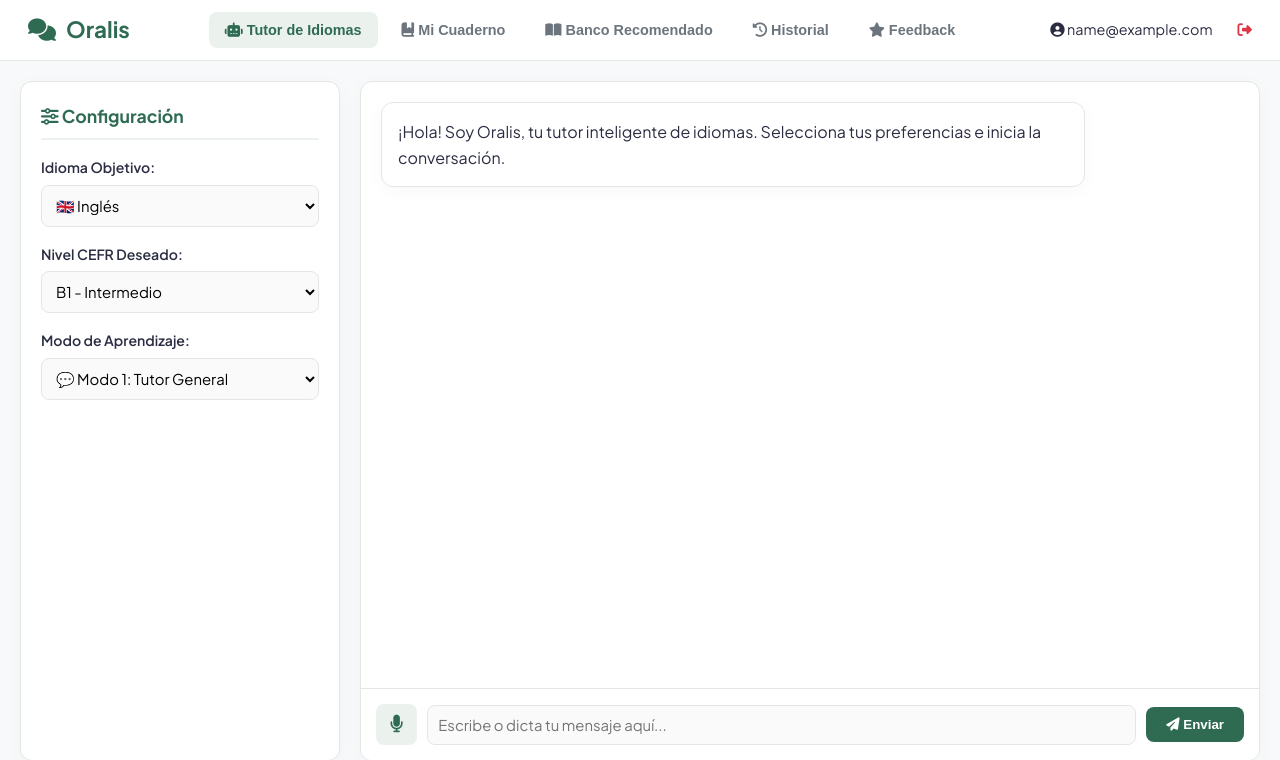
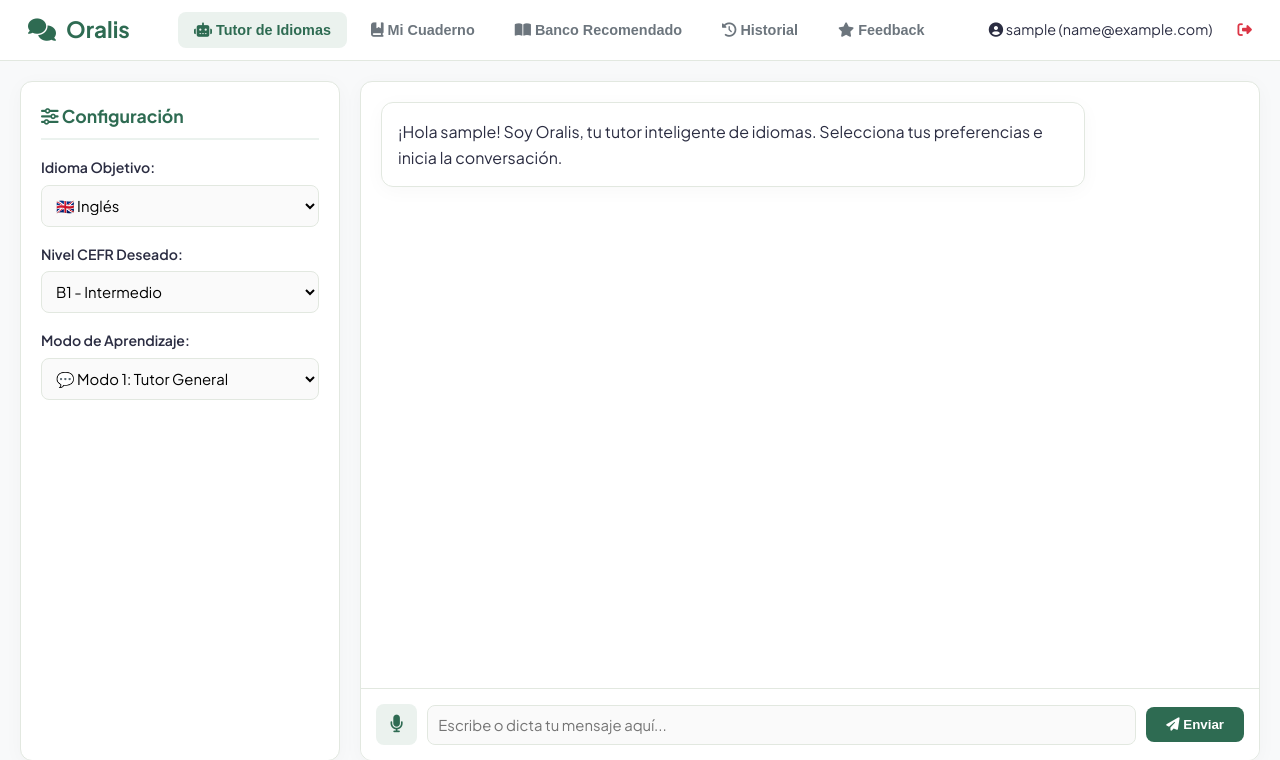
Before and after one commit to pathercab-cmyk/Oralis, a Flask app: page / in a window 1280 px wide. Shown: the top 760 px of the page. Run offline with Flask 3, Linux system fonts and the light colour scheme; the visitor is signed in with stand-in values (Sample User, id 1).

Commit message:
Update index.html

```diff
--- a/templates/index.html
+++ b/templates/index.html
@@ -100,7 +100,7 @@
             <button class="nav-btn" onclick="switchTab('feedback', event)"><i class="fa-solid fa-star"></i> Feedback</button>
         </nav>
         <div class="user-profile">
-            <span><i class="fa-solid fa-circle-user"></i> {{ user_email }}</span>
+            <span><i class="fa-solid fa-circle-user"></i> {{ user_name }} ({{ user_email }})</span>
             {% if user_email == 'p75886777@gmail.com' %}
                 <a href="/admin/feedbacks" class="btn-admin"><i class="fa-solid fa-shield-halved"></i> Admin Panel</a>
             {% endif %}
@@ -210,7 +210,7 @@
                     <div id="chat-box" class="chat-box">
                         <div class="message bot-message">
                             <div class="msg-content">
-                                <p>¡Hola! Soy Oralis, tu tutor inteligente de idiomas. Selecciona tus preferencias e inicia la conversación.</p>
+                                <p>¡Hola {{ user_name }}! Soy Oralis, tu tutor inteligente de idiomas. Selecciona tus preferencias e inicia la conversación.</p>
                             </div>
                         </div>
                     </div>
@@ -406,7 +406,7 @@
             document.getElementById('file-info-badge').classList.add('hidden');
         }
 
-        // MICRÓFONO: GRAVAR VOZ A TEXTO
+        // MICRÓFONO: GRABAR VOZ A TEXTO
         function toggleReconocimientoVoz() {
             const SpeechRecognition = window.SpeechRecognition || window.webkitSpeechRecognition;
             if (!SpeechRecognition) {
```
